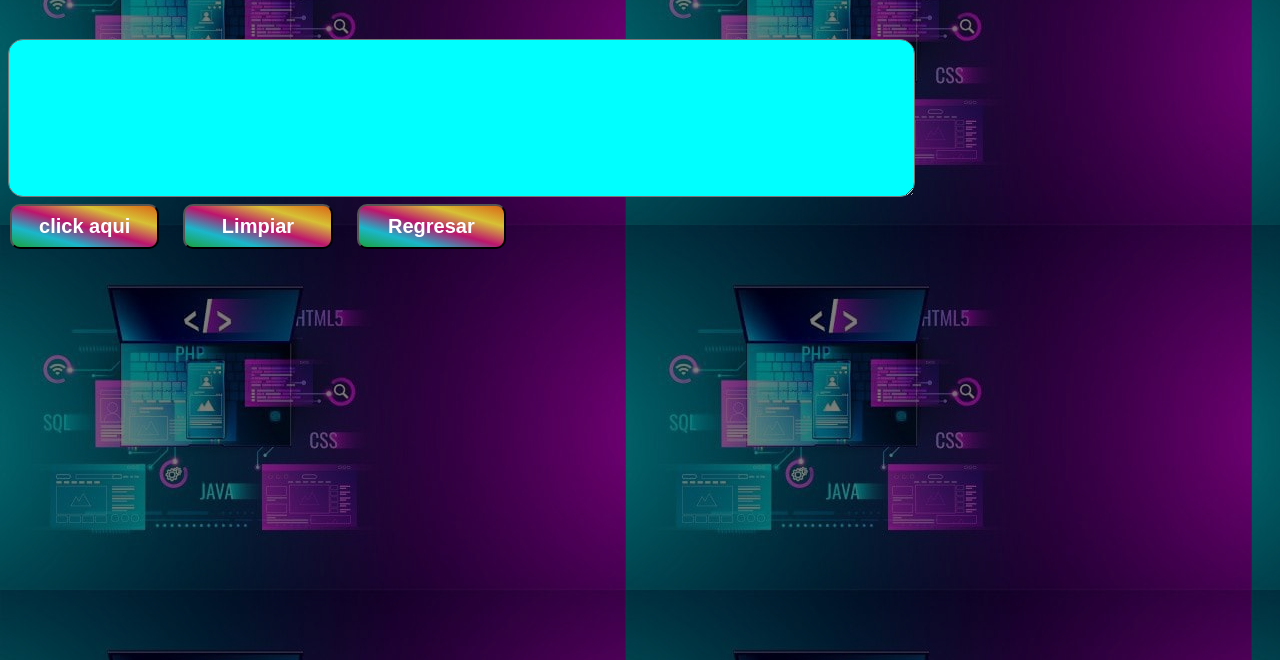
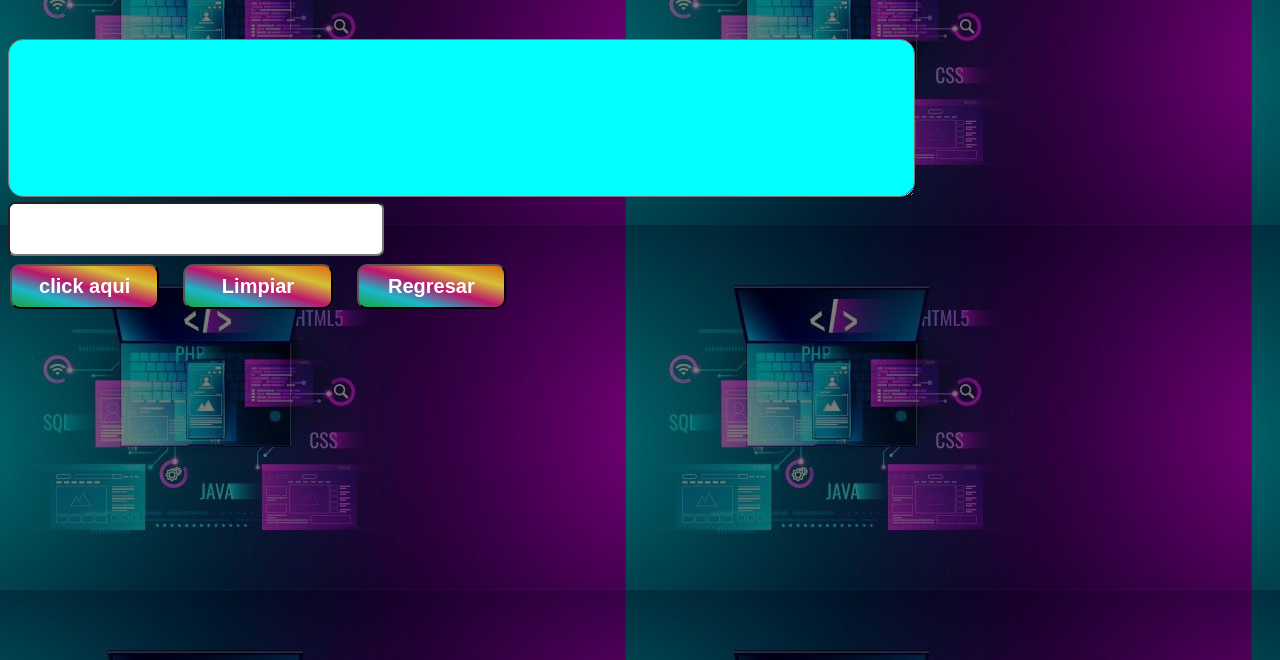
Before and after one commit to Jburgosll/menu-de-opciones, a plain HTML site: page Menu de opciones/html/14factorial de numeros.html in a window 1280 px wide. Shown: the part 140-800 px from the top of the page. Drawn offline with Linux system fonts and the light colour scheme.

Commit message:
Add files via upload

```diff
--- a/Menu de opciones/html/14factorial de numeros.html
+++ b/Menu de opciones/html/14factorial de numeros.html
@@ -13,7 +13,11 @@
             <form action="../index.html">
                  <textarea  id="resp" rows="4">
                 </textarea>
-
+                <div class="operaciones">
+                    <div class="grupo">
+                        <input type="text" id="num1" />
+                    </div>
+                </div>
                 <div class="grupo">
                     <button type="button" onclick="cal.factorialDeNumeros()">click aqui</button>
                     <button type="button" onclick="cal.limpiar()">Limpiar</button>
```
Also changed, not shown: Menu de opciones/html/1perfecto.html (+5 -1 lines), Menu de opciones/html/2primos.html (+5 -1 lines), Menu de opciones/html/4exponente2.html (+5 -1 lines).
